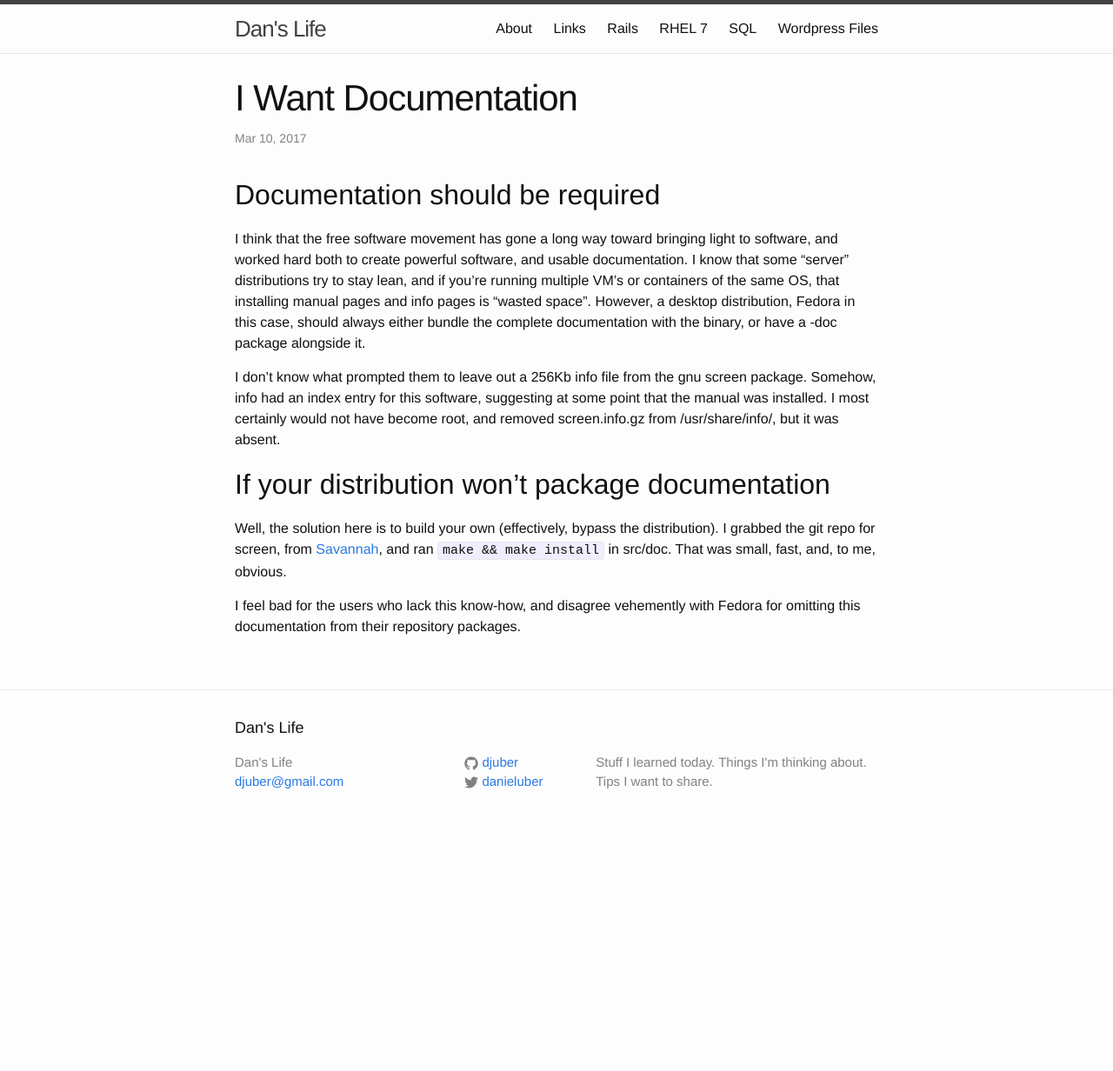
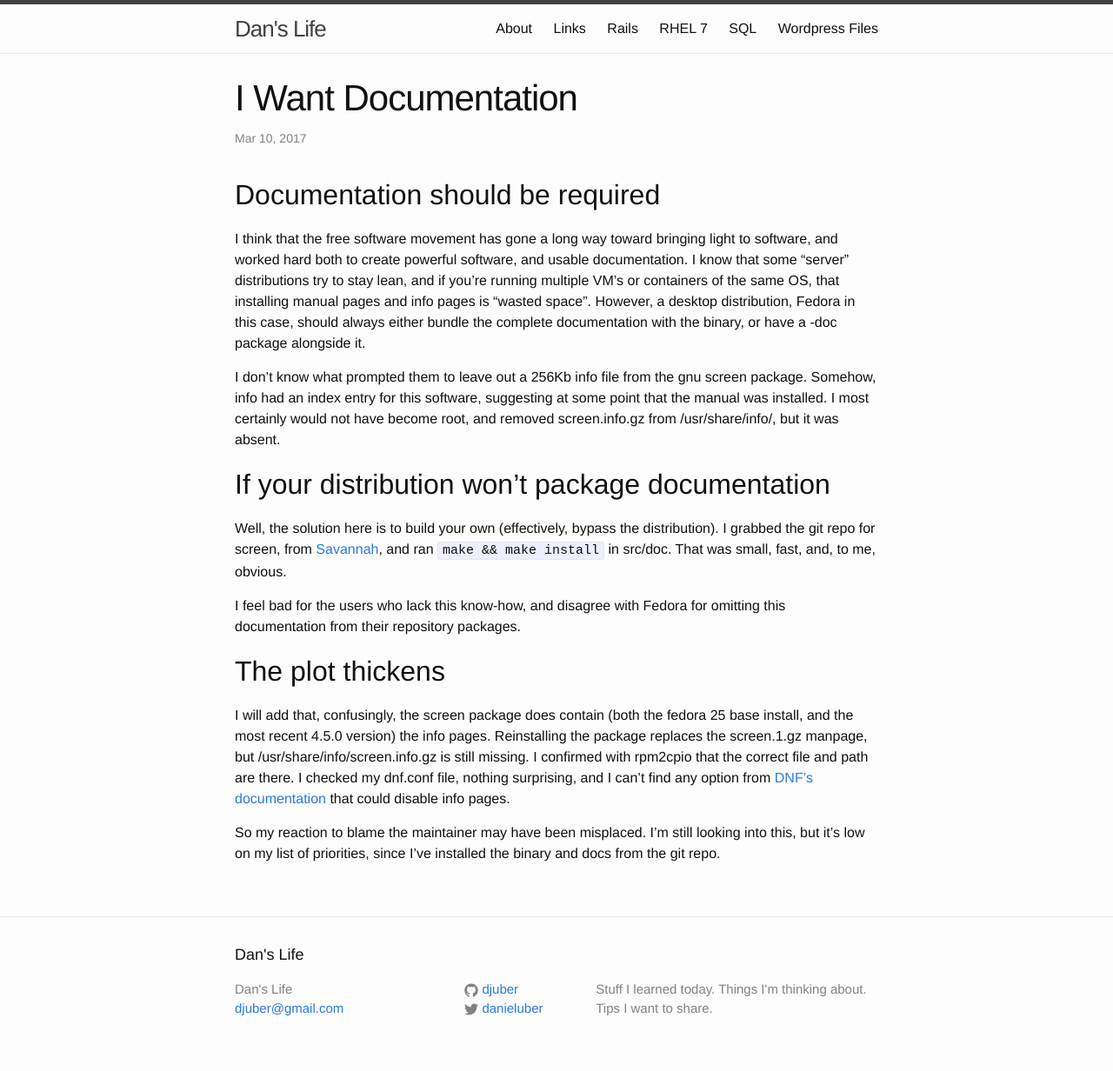
Before and after one commit to djuber/myblog, a Jekyll site: the page built from _posts/2017-03-10-IWantDocumentation.md, in a window 1280 px wide. Shown: the whole page at 87% size. Built offline with Jekyll 4.4.1, drawn with Linux system fonts in a browser that asks for light colours; before the commit the page ends 971 px from its top, so only the background shows below that.

Commit message:
automated 2017-03-18-11:29:32

````diff
--- a/_posts/2017-03-10-IWantDocumentation.md
+++ b/_posts/2017-03-10-IWantDocumentation.md
@@ -25,5 +25,22 @@ Well, the solution here is to build your own (effectively, bypass the distributi
 I grabbed the git repo for screen, from [Savannah](https://savannah.gnu.org/git/?group=screen),
 and ran ```make && make install``` in src/doc. That was small, fast, and, to me, obvious.
 
-I feel bad for the users who lack this know-how, and disagree vehemently with Fedora for
+I feel bad for the users who lack this know-how, and disagree with Fedora for
 omitting this documentation from their repository packages.
+
+## The plot thickens
+
+I will add that, confusingly, the screen package does contain
+(both the fedora 25 base install,
+and the most recent 4.5.0 version) the info pages.
+Reinstalling the package replaces the screen.1.gz manpage,
+but /usr/share/info/screen.info.gz is still missing.
+I confirmed with rpm2cpio that the correct file
+and path are there. I checked my dnf.conf file, nothing surprising,
+and I can't find any option from
+[DNF's documentation](http://dnf.readthedocs.io/en/latest/conf_ref.html) that
+could disable info pages.
+
+So my reaction to blame the maintainer may have been misplaced. I'm still looking into this,
+but it's low on my list of priorities, since I've installed the binary and docs from
+the git repo.
````
